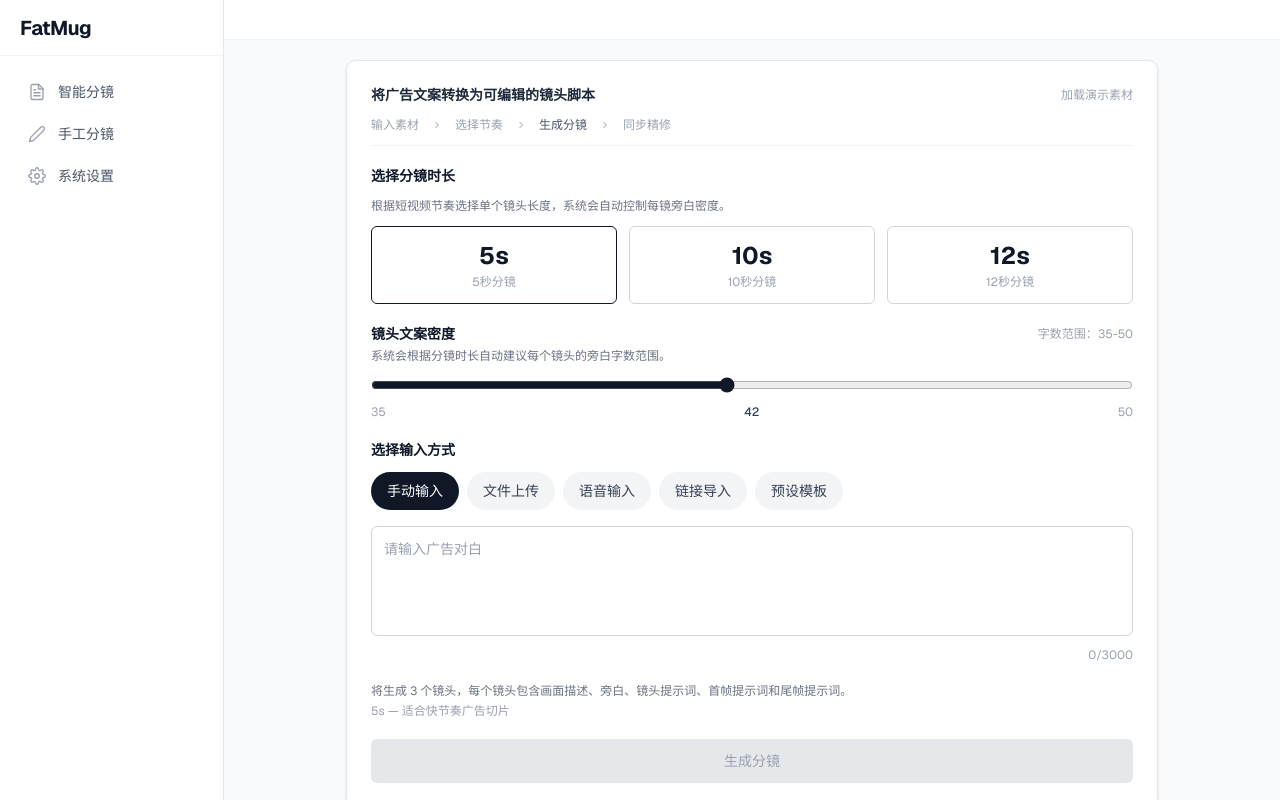
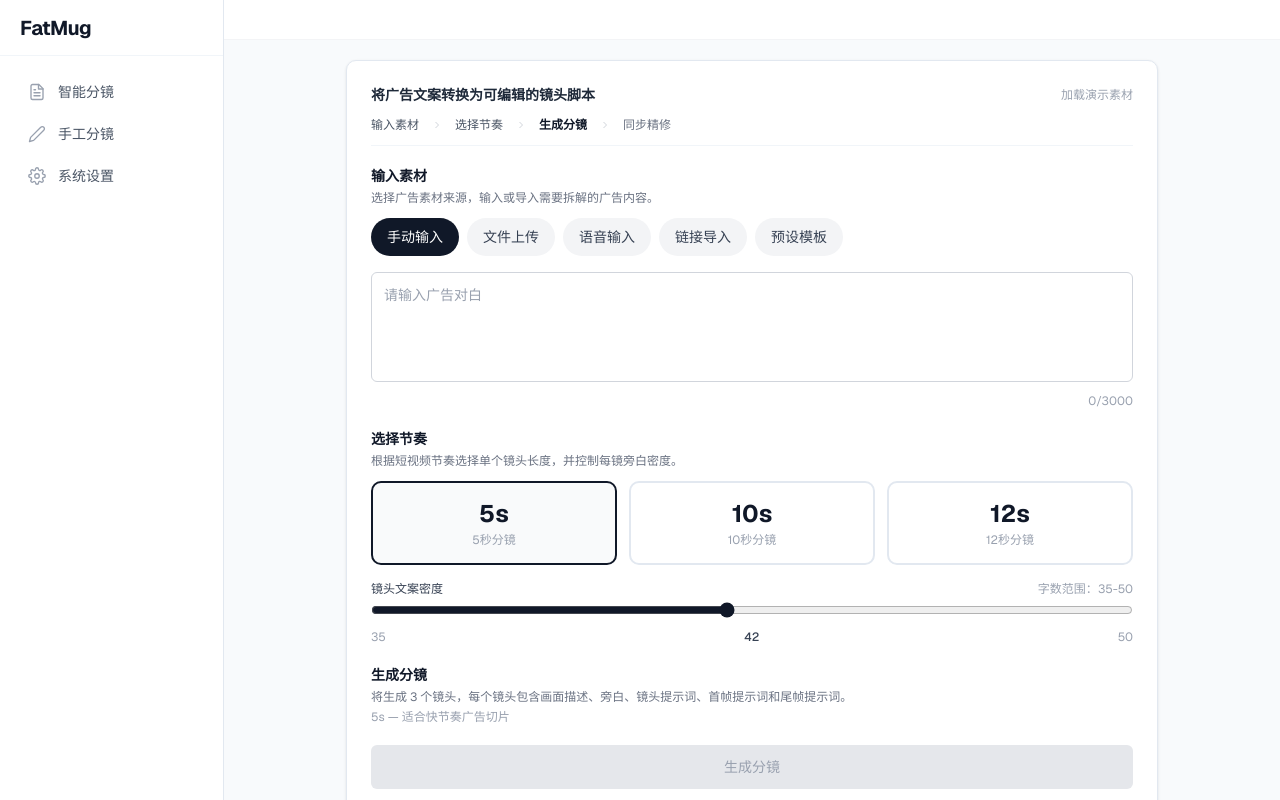
Before and after one commit to usago007/smart-storyboard, a Next.js app: page /smart-create in a window 1280 px wide. Built offline with nearby package versions, Linux system fonts and the light colour scheme.

Commit message:
refine: flow hint contrast, module reorder, compact duration buttons, text reduction

```diff
--- a/src/app/(with-nav)/smart-create/page.tsx
+++ b/src/app/(with-nav)/smart-create/page.tsx
@@ -412,63 +412,18 @@ export default function SmartCreatePage() {
           </button>
         </div>
         <div className="space-y-5">
-          <div className="flex items-center gap-3 text-xs text-gray-400 pb-3 border-b border-slate-100">
-            <span>输入素材</span>
-            <svg width="12" height="12" viewBox="0 0 24 24" fill="none" stroke="currentColor" strokeWidth="2"><polyline points="9 18 15 12 9 6"/></svg>
-            <span>选择节奏</span>
-            <svg width="12" height="12" viewBox="0 0 24 24" fill="none" stroke="currentColor" strokeWidth="2"><polyline points="9 18 15 12 9 6"/></svg>
-            <span className="text-gray-600 font-medium">生成分镜</span>
-            <svg width="12" height="12" viewBox="0 0 24 24" fill="none" stroke="currentColor" strokeWidth="2"><polyline points="9 18 15 12 9 6"/></svg>
-            <span>同步精修</span>
+          <div className="flex items-center gap-3 text-xs pb-3 border-b border-slate-100">
+            <span className="text-gray-600 font-medium">输入素材</span>
+            <svg width="12" height="12" viewBox="0 0 24 24" fill="none" stroke="#d1d5db" strokeWidth="2"><polyline points="9 18 15 12 9 6"/></svg>
+            <span className="text-gray-600 font-medium">选择节奏</span>
+            <svg width="12" height="12" viewBox="0 0 24 24" fill="none" stroke="#d1d5db" strokeWidth="2"><polyline points="9 18 15 12 9 6"/></svg>
+            <span className="text-gray-900 font-semibold">生成分镜</span>
+            <svg width="12" height="12" viewBox="0 0 24 24" fill="none" stroke="#d1d5db" strokeWidth="2"><polyline points="9 18 15 12 9 6"/></svg>
+            <span className="text-gray-500 font-medium">同步精修</span>
           </div>
           <section>
-            <h2 className="text-sm font-semibold text-gray-900 mb-3">选择分镜时长</h2>
-            <p className="text-xs text-gray-500 mb-3">根据短视频节奏选择单个镜头长度，系统会自动控制每镜旁白密度。</p>
-            <div className="grid grid-cols-3 gap-3">
-              {durationConfigs.map((config) => (
-                <button
-                  key={config.seconds}
-                  type="button"
-                  onClick={() => {
-                    setSelectedDuration(config.seconds);
-                    setWordCount(config.recommendedWords);
-                  }}
-                  className={`h-[78px] rounded-[6px] border text-center flex flex-col items-center justify-center transition-colors ${
-                    selectedDuration === config.seconds
-                      ? 'border-gray-900 bg-white'
-                      : 'border-gray-300 bg-white hover:border-gray-400'
-                  }`}
-                >
-                  <span className="text-2xl font-bold text-gray-900">{config.label}</span>
-                  <span className="text-xs text-gray-400 mt-0.5">{config.subLabel}</span>
-                </button>
-              ))}
-            </div>
-          </section>
-
-          <section>
-            <div className="flex items-center justify-between mb-1">
-              <h2 className="text-sm font-semibold text-gray-900">镜头文案密度</h2>
-              <span className="text-xs text-gray-400">字数范围：{currentConfig.range}</span>
-            </div>
-            <p className="text-xs text-gray-500 mb-3">系统会根据分镜时长自动建议每个镜头的旁白字数范围。</p>
-            <input
-              type="range"
-              min={currentConfig.minWords}
-              max={currentConfig.maxWords}
-              value={wordCount}
-              onChange={(e) => setWordCount(Number(e.target.value))}
-              className="w-full accent-gray-900"
-            />
-            <div className="flex justify-between text-xs text-gray-400 mt-1">
-              <span>{currentConfig.minWords}</span>
-              <span className="text-gray-700 font-medium">{wordCount}</span>
-              <span>{currentConfig.maxWords}</span>
-            </div>
-          </section>
-
-          <section>
-            <h2 className="text-sm font-semibold text-gray-900 mb-3">选择输入方式</h2>
+            <h2 className="text-sm font-semibold text-gray-900 mb-1">输入素材</h2>
+            <p className="text-xs text-gray-500 mb-3">选择广告素材来源，输入或导入需要拆解的广告内容。</p>
             <div className="flex flex-wrap gap-2">
               {([
                 { id: 'text' as const, label: '手动输入' },
@@ -584,6 +539,50 @@ export default function SmartCreatePage() {
             </div>
           </section>
 
+          <section>
+            <h2 className="text-sm font-semibold text-gray-900 mb-1">选择节奏</h2>
+            <p className="text-xs text-gray-500 mb-3">根据短视频节奏选择单个镜头长度，并控制每镜旁白密度。</p>
+            <div className="grid grid-cols-3 gap-3">
+              {durationConfigs.map((config) => (
+                <button
+                  key={config.seconds}
+                  type="button"
+                  onClick={() => {
+                    setSelectedDuration(config.seconds);
+                    setWordCount(config.recommendedWords);
+                  }}
+                  className={`h-[84px] rounded-[10px] border-2 text-center flex flex-col items-center justify-center transition-all duration-150 ${
+                    selectedDuration === config.seconds
+                      ? 'border-gray-900 bg-gray-50'
+                      : 'border-slate-200 bg-white hover:border-slate-300'
+                  }`}
+                >
+                  <span className="text-2xl font-bold text-gray-900">{config.label}</span>
+                  <span className="text-xs text-gray-400 mt-0.5">{config.subLabel}</span>
+                </button>
+              ))}
+            </div>
+            <div className="mt-4">
+              <div className="flex items-center justify-between mb-1">
+                <span className="text-xs font-medium text-gray-700">镜头文案密度</span>
+                <span className="text-xs text-gray-400">字数范围：{currentConfig.range}</span>
+              </div>
+              <input
+                type="range"
+                min={currentConfig.minWords}
+                max={currentConfig.maxWords}
+                value={wordCount}
+                onChange={(e) => setWordCount(Number(e.target.value))}
+                className="w-full accent-gray-900"
+              />
+              <div className="flex justify-between text-xs text-gray-400 mt-1">
+                <span>{currentConfig.minWords}</span>
+                <span className="text-gray-700 font-medium">{wordCount}</span>
+                <span>{currentConfig.maxWords}</span>
+              </div>
+            </div>
+          </section>
+
           {errorMessage && (
             <div className="bg-red-50 border border-red-200 rounded-[6px] px-4 py-2.5 text-xs text-red-700">
               {errorMessage}
@@ -591,6 +590,7 @@ export default function SmartCreatePage() {
           )}
 
           <div className="space-y-1">
+            <h2 className="text-sm font-semibold text-gray-900 mb-1">生成分镜</h2>
             <p className="text-xs text-gray-500">
               将生成 3 个镜头，每个镜头包含画面描述、旁白、镜头提示词、首帧提示词和尾帧提示词。
             </p>
```
